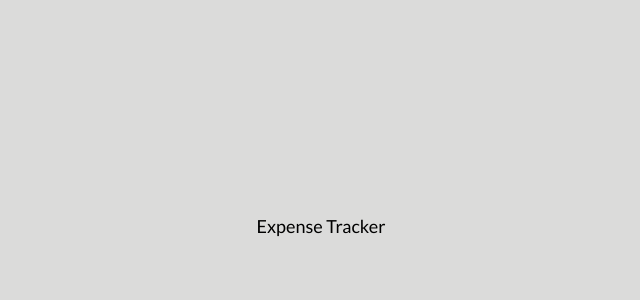
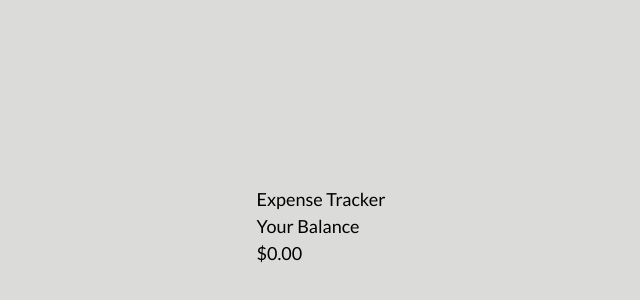
Before and after one commit to Lu-Smith/vue_expense_tracker, a Vue app: page / in a window 1280 px wide. Shown: the part 174-474 px from the top of the page, without its empty margins (319-959 px from the left). Built offline with nearby package versions, Linux system fonts and the light colour scheme.

Commit message:
Added Balance to App.vue

```diff
--- a/src/App.vue
+++ b/src/App.vue
@@ -1,13 +1,16 @@
 <template>
   <Header />
+  <Balance />
 </template>
 
 <script lang="ts">
  import Header from './components/Header.vue';
+ import Balance from './components/Balance.vue';
 
  export default {
   components: {
     Header,
+    Balance
   }
  }
 </script>
```
